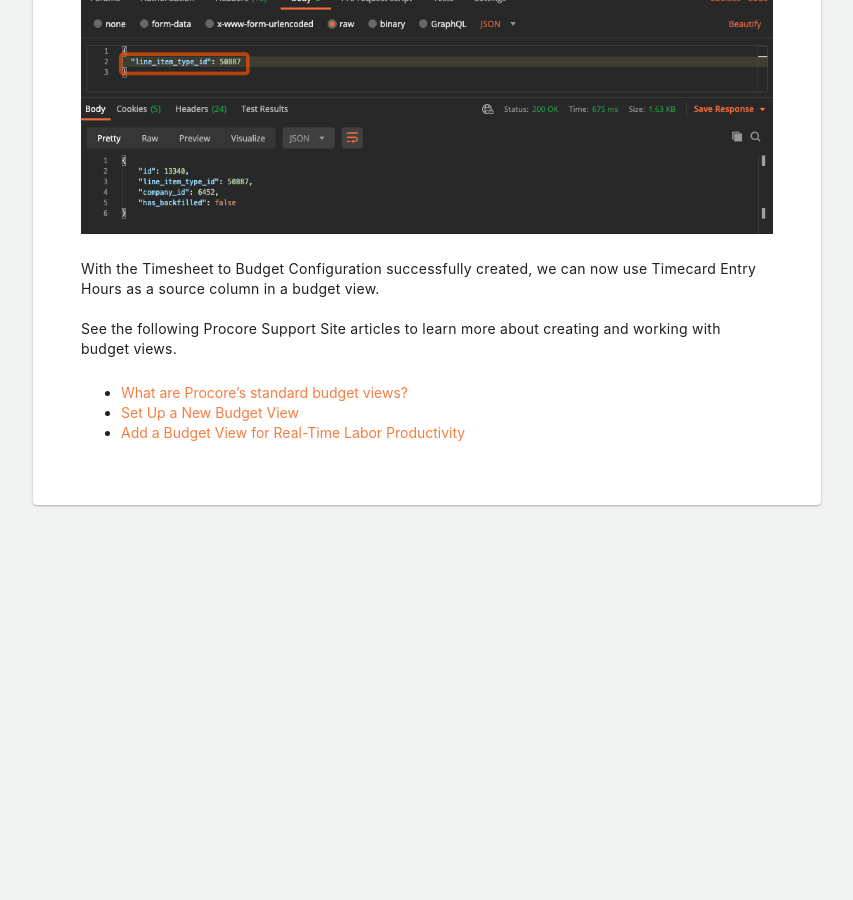
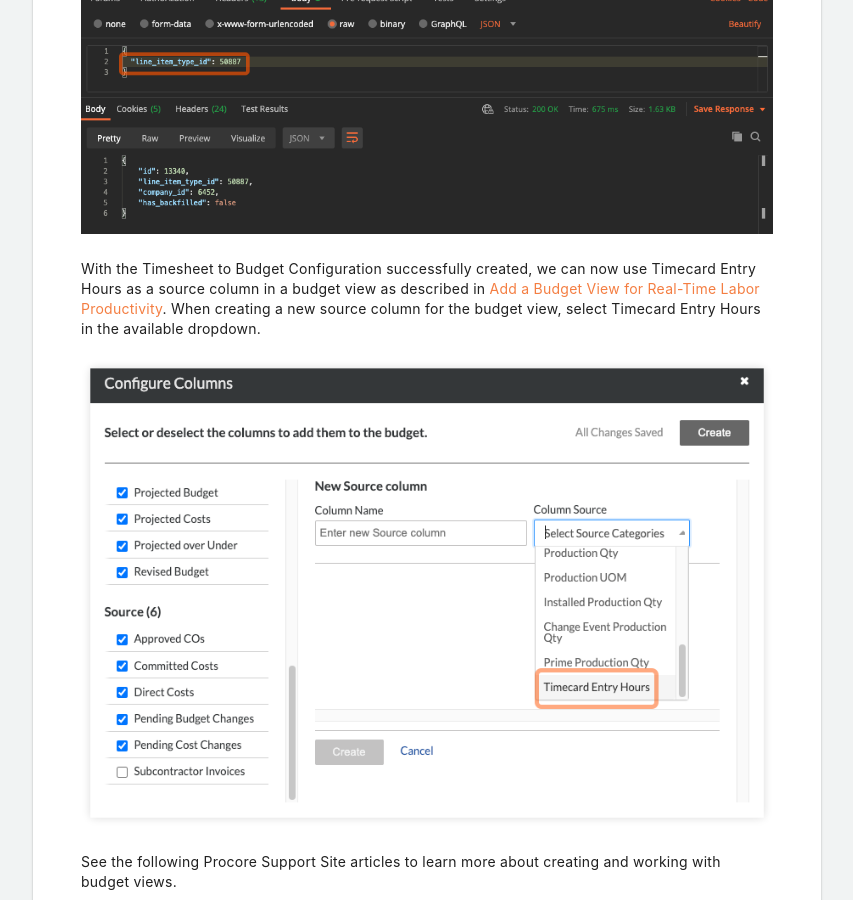
Before and after one commit to procore/documentation, a Jekyll site: the page built from tutorials/tutorial_timecard_entries.md, in a window 1280 px wide and 900 px high, scrolled down 3800 px. Shown: the whole window, without its empty margins (411-1264 px from the left). Built offline with Jekyll 4.4.1, drawn with Linux system fonts in a browser that asks for light colours; before the commit the page ends 4353 px from its top, so only the background shows below that.

Commit message:
Adding screenshot of column configuration modal.

```diff
--- a/tutorials/tutorial_timecard_entries.md
+++ b/tutorials/tutorial_timecard_entries.md
@@ -83,10 +83,11 @@ We include the `line_item_type_id` in the request body.
 
 ![create-timesheet-to-budget-config]({{ site.baseurl }}/assets/guides/create-timesheet-to-budget-config.png)
 
-With the Timesheet to Budget Configuration successfully created, we can now use Timecard Entry Hours as a source column in a budget view.
+With the Timesheet to Budget Configuration successfully created, we can now use Timecard Entry Hours as a source column in a budget view as described in [Add a Budget View for Real-Time Labor Productivity](https://support.procore.com/products/online/user-guide/company-level/admin/tutorials/add-a-budget-view-for-real-time-labor-productivity). When creating a new source column for the budget view, select Timecard Entry Hours in the available dropdown.
+
+![timecard-entry-hours]({{ site.baseurl }}/assets/guides/timecard-entry-hours.png)
 
 See the following Procore Support Site articles to learn more about creating and working with budget views.
 
 - [What are Procore's standard budget views?](https://support.procore.com/faq/what-are-procores-standard-budget-views)
 - [Set Up a New Budget View](https://support.procore.com/products/online/user-guide/company-level/admin/tutorials/set-up-a-new-budget-view)
-- [Add a Budget View for Real-Time Labor Productivity](https://support.procore.com/products/online/user-guide/company-level/admin/tutorials/add-a-budget-view-for-real-time-labor-productivity)
```
Also changed, not shown: assets/guides/timecard-entry-hours.png (added).
